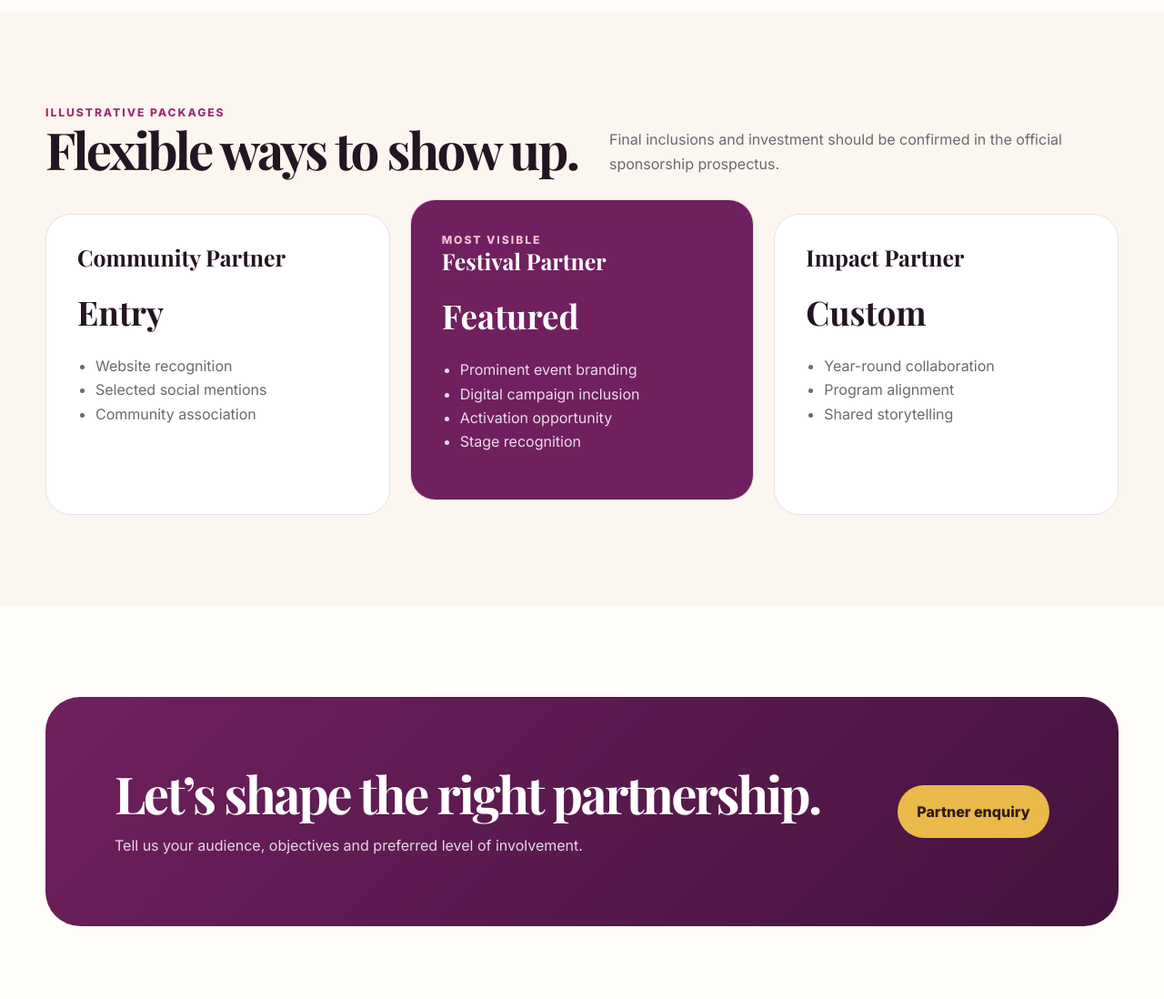
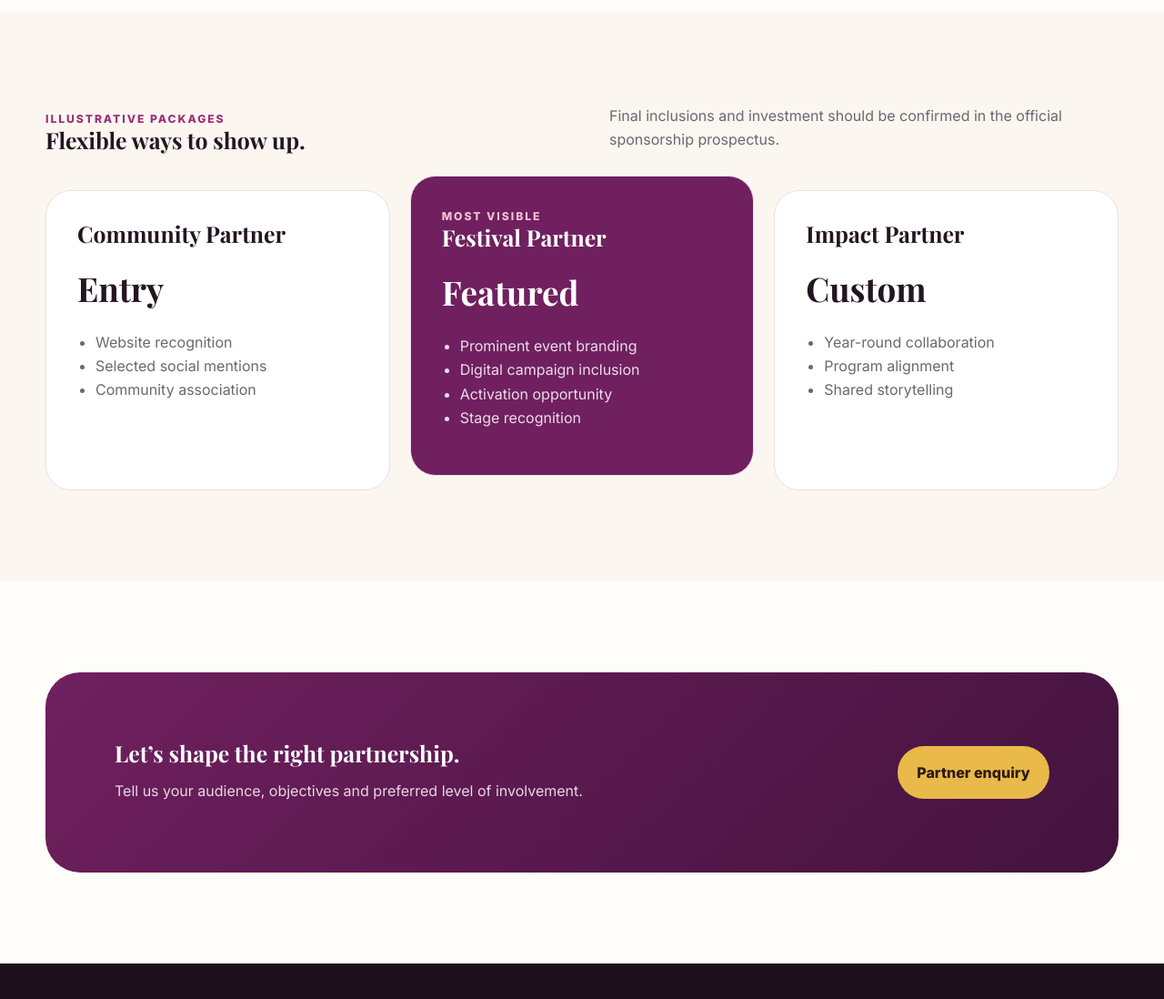
Before and after one commit to TechConnectLearningHub/melton-maguvalu-website, a plain HTML site: page partners.html in a window 1280 px wide. Shown: the part 920-2018 px from the top of the page at 91% size. Drawn offline with nearby package versions, Linux system fonts and the light colour scheme.

Commit message:
feat: improvements to the website

```diff
--- a/partners.html
+++ b/partners.html
@@ -75,7 +75,7 @@
                 <div class="section-head">
                     <div>
                         <div class="eyebrow">Illustrative packages</div>
-                        <h2>Flexible ways to show up.</h2>
+                        <h3>Flexible ways to show up.</h3>
                     </div>
                     <p>Final inclusions and investment should be confirmed in the official sponsorship prospectus.</p>
                 </div>
@@ -115,7 +115,7 @@
         <section class="section">
             <div class="container cta">
                 <div>
-                    <h2>Let’s shape the right partnership.</h2>
+                    <h3>Let’s shape the right partnership.</h3>
                     <p>Tell us your audience, objectives and preferred level of involvement.</p>
                 </div><a class="btn btn-gold" href="contact.html">Partner enquiry</a>
             </div>
```
Also changed, not shown: index.html (+1 -1 lines), programs.html (+1 -1 lines).
